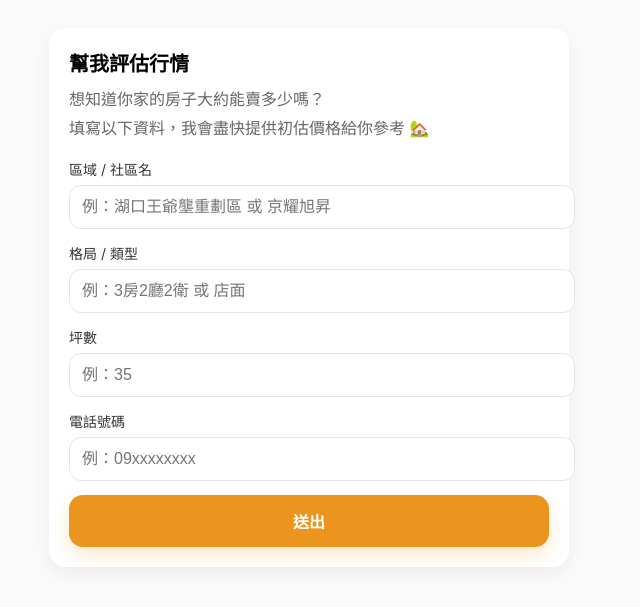
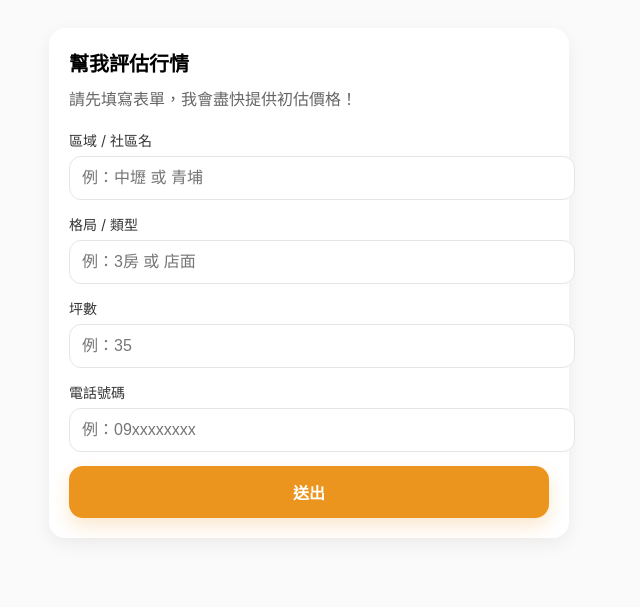
Before and after one commit to Julio950123/Real-Estate-Agent-Test, a Flask app: page /entrust in a window 1280 px wide. Shown: the top 607 px of the page, without its empty margins (331-971 px from the left). Run offline with Flask 3, Linux system fonts and the light colour scheme; parts of the project's set-up code (start-up, migrations or seed data) failed here and were passed over; some libraries are stand-ins or nearby versions.

Commit message:
委託表單

```diff
--- a/templates/entrust.html
+++ b/templates/entrust.html
@@ -94,19 +94,18 @@
     <div class="card">
       <h1>幫我評估行情</h1>
       <p class="sub">
-        想知道你家的房子大約能賣多少嗎？<br>
-        填寫以下資料，我會盡快提供初估價格給你參考 🏡
+        請先填寫表單，我會盡快提供初估價格！
       </p>
 
       <form id="entrustForm">
         <div class="field">
           <label for="area">區域 / 社區名</label>
-          <input id="area" name="area" placeholder="例：湖口王爺壟重劃區 或 京耀旭昇">
+          <input id="area" name="area" placeholder="例：中壢 或 青埔">
         </div>
 
         <div class="field">
           <label for="layout">格局 / 類型</label>
-          <input id="layout" name="layout" placeholder="例：3房2廳2衛 或 店面">
+          <input id="layout" name="layout" placeholder="例：3房 或 店面">
         </div>
 
         <div class="field">
```
